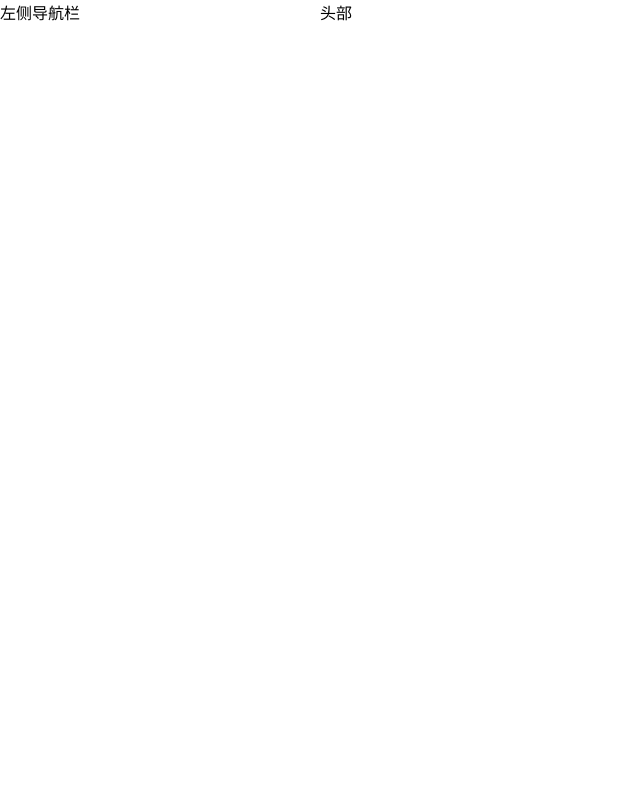
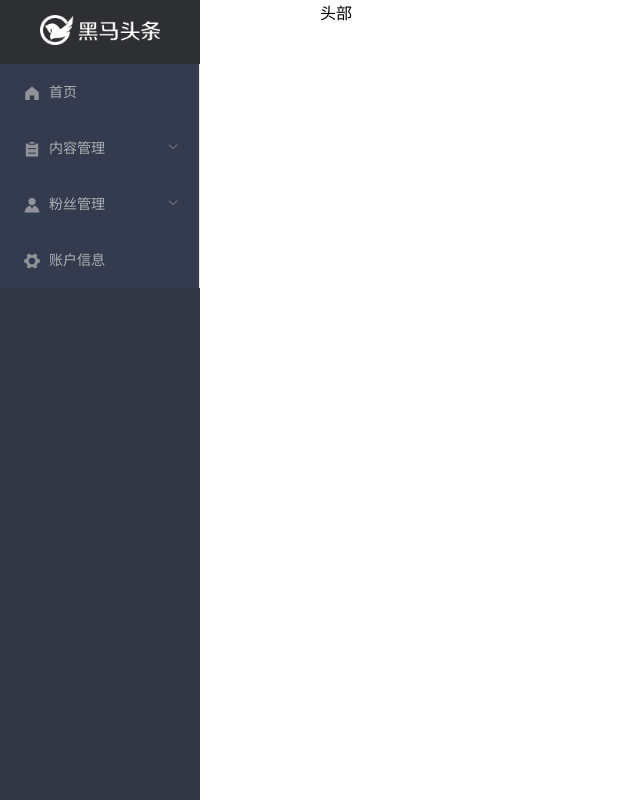
Before and after one commit to moranshangxue1/heimatoutiao, a Vue app: page /#/home in a window 1280 px wide. Shown: the whole page, without its empty margins (0-640 px from the left). Built offline with nearby package versions, Linux system fonts and the light colour scheme.

Commit message:
主页模块-左侧导航栏

```diff
--- /dev/null
+++ b/src/components/home/layout-aside.vue
@@ -0,0 +1,68 @@
+<template>
+<div class="layout-aside">
+    <div class="title">
+        <img src="../../assets/logo_admin.png" alt="">
+    </div>
+    <el-menu
+      background-color="#353b4e"
+      text-color="#adafb5"
+      active-text-color="#ffd04b">
+      <!-- ------------------首页-------------------------- -->
+      <el-menu-item index="1">
+          <!-- i为图标 -->
+        <i class="el-icon-s-home"></i>
+        <span slot="title">首页</span>
+      </el-menu-item>
+      <!-- --------------------内容管理--------------------------- -->
+      <el-submenu index="2">
+        <template slot="title">
+          <i class="el-icon-s-order"></i>
+          <span>内容管理</span>
+        </template>
+          <el-menu-item>发布文章</el-menu-item>
+          <el-menu-item>内容列表</el-menu-item>
+          <el-menu-item>评论列表</el-menu-item>
+          <el-menu-item>素材管理</el-menu-item>
+      </el-submenu>
+      <!-- ----------------------粉丝管理-------------------------------- -->
+      <el-submenu index="3">
+        <template slot="title">
+          <i class="el-icon-s-custom"></i>
+          <span>粉丝管理</span>
+        </template>
+          <el-menu-item>图文数据</el-menu-item>
+          <el-menu-item>粉丝概况</el-menu-item>
+          <el-menu-item>粉丝画像</el-menu-item>
+          <el-menu-item>粉丝列表</el-menu-item>
+      </el-submenu>
+      <!-- -----------------------账户信息---------------------------------------------- -->
+       <el-menu-item index="4">
+          <!-- i为图标 -->
+        <i class="el-icon-s-tools"></i>
+        <span slot="title">账户信息</span>
+      </el-menu-item>
+    </el-menu>
+</div>
+</template>
+
+<script>
+export default {
+
+}
+</script>
+
+<style lang='less' scoped>
+   .layout-aside {
+       background-color: #323745;
+       height:100vh;
+       width: 200px;
+       .title {
+          text-align: center;
+          background-color: #2e2f32;
+          padding: 15px 0;
+          img {
+            height: 30px;
+          }
+       }
+   }
+</style>
--- a/src/views/home/index.vue
+++ b/src/views/home/index.vue
@@ -1,7 +1,9 @@
 <template>
 <!-- 先定义一个大容器 -->
   <el-container>
-    <el-aside>左侧导航栏</el-aside>
+    <el-aside>
+       <layout-aside></layout-aside>
+    </el-aside>
     <!-- 右侧大容器 -->
     <el-container>
       <!-- 头部 -->
@@ -16,8 +18,11 @@
 </template>
 
 <script>
+import layoutAside from '../../components/home/layout-aside'
 export default {
-
+  components: {
+    'layoutAside': layoutAside
+  }
 }
 </script>
 
```
